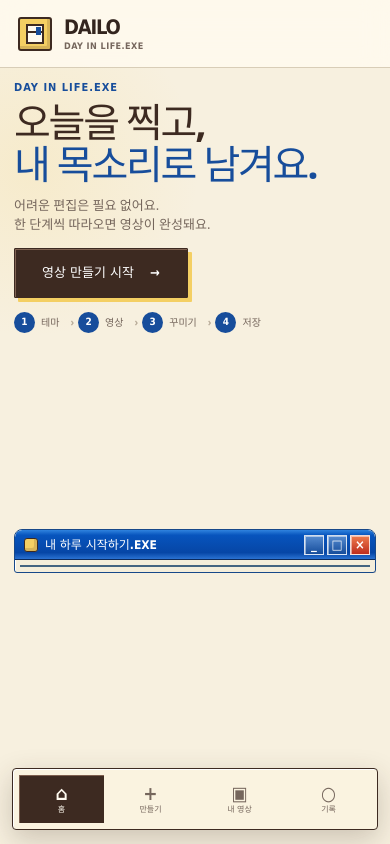
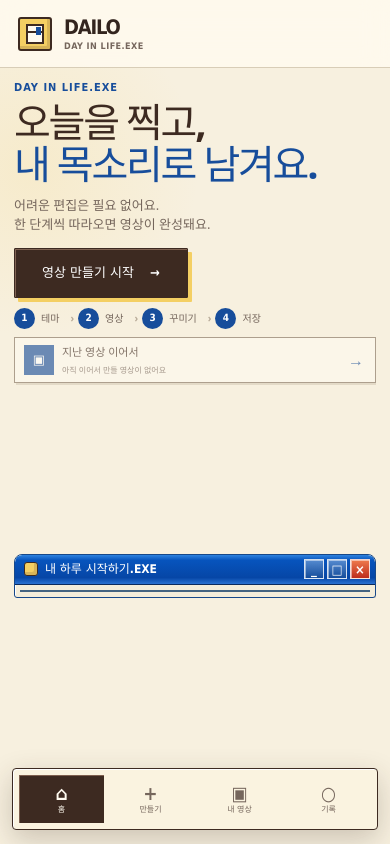
Before and after one commit to Heewoning/AUG_DAILO, a React (Vite) app: page / in a window 390 px wide. Built offline with nearby package versions, Linux system fonts and the light colour scheme.

Commit message:
feat: restore recent project on mobile home

```diff
--- a/src/App.css
+++ b/src/App.css
@@ -672,6 +672,7 @@ button { cursor: pointer; }
 .home-mini-steps i { width: 23px; height: 23px; display: grid; place-items: center; border-radius: 50%; color: #fff; background: var(--blue); font: 700 10px/1 Tahoma, sans-serif; font-style: normal; }
 .continue-day { margin-bottom: 32px; padding: 18px 22px; display: flex; align-items: center; justify-content: space-between; border: 1px solid var(--soft-line); background: rgba(255,255,255,.48); }
 .continue-day div > * { display: block; }.continue-day div > span { color: var(--blue); font-size: 10px; font-weight: 800; }.continue-day b { margin-top: 3px; font-size: 15px; }.continue-day small { margin-top: 3px; color: var(--muted); }
+.mobile-continue-day { display: none; }
 
 .create-quest { max-width: 980px; padding-bottom: 80px; }
 .quest-steps { margin: 34px auto 60px; display: grid; grid-template-columns: repeat(3,1fr); position: relative; }
@@ -1000,13 +1001,21 @@ button { cursor: pointer; }
   .app-shell:has(.simple-home) { height: 100svh; min-height: 0; padding-bottom: 0; overflow: hidden; }
   .app-shell:has(.simple-home) .site-header { height: 68px; }
   .simple-home { height: calc(100svh - 68px); min-height: 0; display: block; overflow: hidden; }
-  .simple-home .simple-hero { height: 100%; min-height: 0; padding: 14px 0 84px; box-sizing: border-box; display: grid; grid-template-rows: auto minmax(145px, 1fr); gap: 10px; overflow: hidden; }
+  .simple-home .simple-hero { height: 100%; min-height: 0; padding: 14px 0 84px; box-sizing: border-box; display: grid; grid-template-rows: auto minmax(105px, 1fr); gap: 9px; overflow: hidden; }
   .simple-home .hero-copy { padding: 0; }
   .simple-home .eyebrow { margin: 0 0 8px; }
   .simple-home .hero-copy h1 { margin-bottom: 12px; font-size: clamp(34px, 10.5vw, 40px); line-height: 1.04; }
   .simple-home .hero-kicker { margin-bottom: 14px; font-size: 13px; line-height: 1.45; }
   .simple-home .primary-cta { min-height: 50px; }
-  .simple-home .home-mini-steps { margin-top: 14px; }
+  .simple-home .home-mini-steps { margin-top: 10px; }
+  .simple-home .mobile-continue-day { width: 100%; min-height: 46px; margin-top: 8px; padding: 6px 9px; display: grid; grid-template-columns: 30px minmax(0, 1fr) 18px; align-items: center; gap: 8px; border: 1px solid #806f5c; color: var(--brown); background: #fffaf0; box-shadow: 3px 3px 0 var(--butter); text-align: left; }
+  .simple-home .mobile-continue-day > i { width: 30px; height: 30px; display: grid; place-items: center; color: #fff; background: var(--blue); font-size: 13px; font-style: normal; }
+  .simple-home .mobile-continue-day b,
+  .simple-home .mobile-continue-day small { display: block; overflow: hidden; text-overflow: ellipsis; white-space: nowrap; }
+  .simple-home .mobile-continue-day b { font-size: 11px; }
+  .simple-home .mobile-continue-day small { margin-top: 3px; color: var(--muted); font-size: 8px; }
+  .simple-home .mobile-continue-day > em { color: var(--blue); font-size: 16px; font-style: normal; font-weight: 900; }
+  .simple-home .mobile-continue-day:disabled { opacity: .62; cursor: default; box-shadow: 2px 2px 0 #d8cdb9; }
   .simple-home .simple-hero-window { min-height: 0; overflow: hidden; }
   .simple-home .simple-hero-window .hero-window { width: 100%; height: 100%; transform: none; display: grid; grid-template-rows: 30px minmax(0, 1fr); }
   .simple-home .simple-hero-window .hero-window > .retro-titlebar { height: 30px; }
--- a/src/screens/HomeScreen.tsx
+++ b/src/screens/HomeScreen.tsx
@@ -27,6 +27,9 @@ export const HomeScreen = ({ projects, onCreate, onOpenProject }: HomeProps) =>
           <p className="hero-kicker">어려운 편집은 필요 없어요.<br />한 단계씩 따라오면 영상이 완성돼요.</p>
           <RetroButton className="primary-cta" onClick={onCreate}>영상 만들기 시작 <span>→</span></RetroButton>
           <ol className="home-mini-steps"><li><i>1</i>테마</li><li><i>2</i>영상</li><li><i>3</i>꾸미기</li><li><i>4</i>저장</li></ol>
+          <button className="mobile-continue-day" disabled={!recent} onClick={() => recent && onOpenProject(recent.id)}>
+            <i>▣</i><span><b>지난 영상 이어서</b><small>{recent ? `${recent.title} · ${recent.clipCount}개 클립` : '아직 이어서 만들 영상이 없어요'}</small></span><em>→</em>
+          </button>
         </div>
 
         <div className="simple-hero-window">
@@ -39,7 +42,7 @@ export const HomeScreen = ({ projects, onCreate, onOpenProject }: HomeProps) =>
 
       {recent && (
         <section className="continue-day">
-          <div><span>CONTINUE</span><b>만들던 영상이 있어요</b><small>{new Date(recent.updatedAt).toLocaleDateString('ko-KR')} · {recent.clipCount}개 클립</small></div>
+          <div><span>CONTINUE</span><b>지난 영상 이어서</b><small>{new Date(recent.updatedAt).toLocaleDateString('ko-KR')} · {recent.clipCount}개 클립</small></div>
           <RetroButton onClick={() => onOpenProject(recent.id)}>이어 만들기</RetroButton>
         </section>
       )}
```
Also changed, not shown: 1 other file (tests, documents, lock files or other folders).
